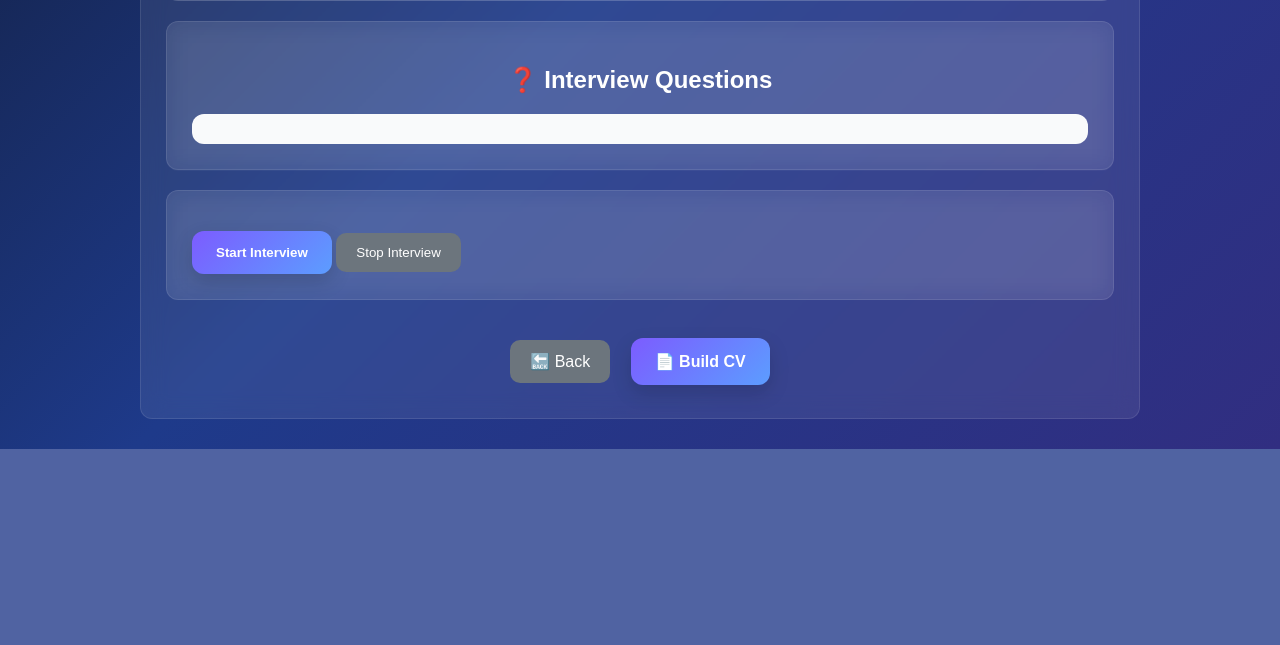
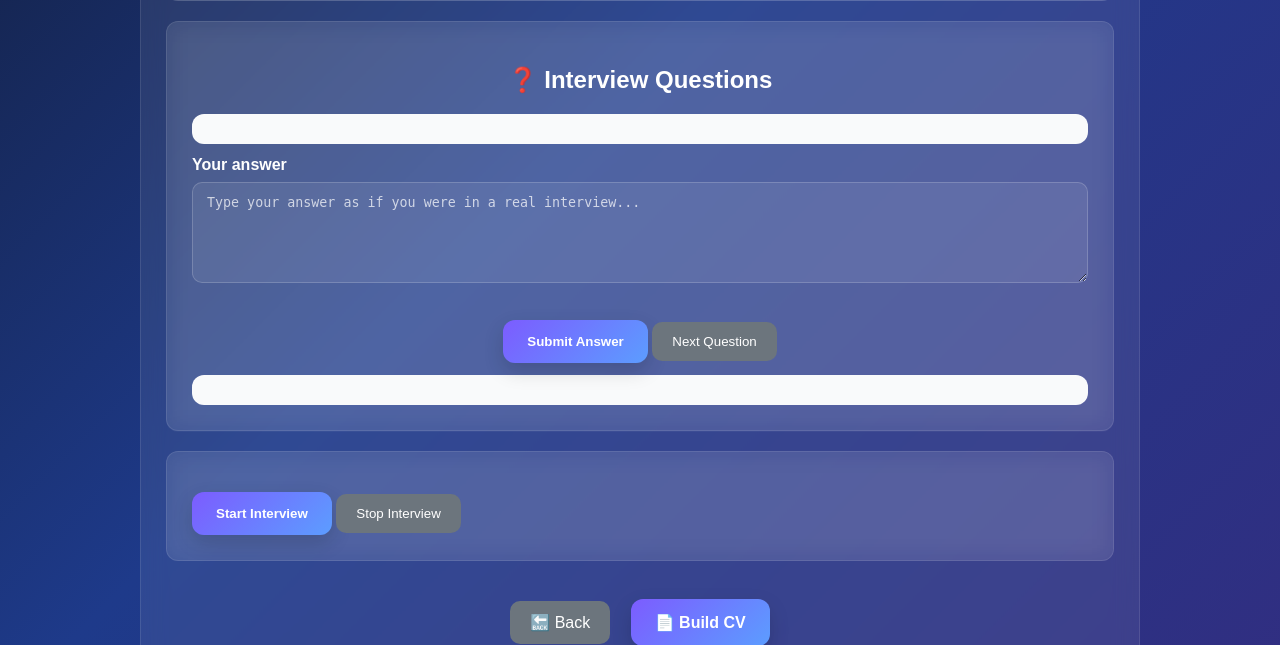
Before and after one commit to deborahf1999/career-path-simulator-ai, a Flask app: template templates/interview_practice.html in a window 1280 px wide. Shown: the part 566-1211 px from the top of the page. Before the commit the page ends 1015 px from the top, so only its background shows below. Run offline with Flask 3, Linux system fonts and the light colour scheme; the template is opened without the code that fills it, so the values that code supplies are empty.

Commit message:
Fix interview question display and resume form data

```diff
--- a/templates/interview_practice.html
+++ b/templates/interview_practice.html
@@ -25,6 +25,13 @@
         <div class="result-card">
             <h2>❓ Interview Questions</h2>
             <div id="questionBox" class="chat-box"></div>
+            <label for="answerBox" style="display:block; margin-top: 12px; font-weight: 600;">Your answer</label>
+            <textarea id="answerBox" rows="5" placeholder="Type your answer as if you were in a real interview..." style="width: 100%; box-sizing: border-box; margin-top: 8px;"></textarea>
+            <div class="cv-actions" style="margin-top: 10px;">
+                <button id="submitBtn" class="primary-btn" type="button">Submit Answer</button>
+                <button id="nextBtn" class="secondary-btn" type="button">Next Question</button>
+            </div>
+            <div id="feedbackBox" class="chat-box" style="margin-top: 12px;"></div>
         </div>
 
         <div class="result-card">
@@ -42,10 +49,13 @@
 <script>
 const rawQuestions = {{ questions|tojson }};
 const questionBox = document.getElementById('questionBox');
+const answerBox = document.getElementById('answerBox');
+const feedbackBox = document.getElementById('feedbackBox');
 const startBtn = document.getElementById('startBtn');
 const stopBtn = document.getElementById('stopBtn');
+const submitBtn = document.getElementById('submitBtn');
+const nextBtn = document.getElementById('nextBtn');
 let index = 0;
-let timer = null;
 let running = false;
 
 function normalizeQuestions(value) {
@@ -63,6 +73,8 @@ const questions = normalizeQuestions(rawQuestions);
 
 function renderQuestion() {
   questionBox.innerHTML = '';
+  feedbackBox.innerHTML = '';
+  answerBox.value = '';
   if (!questions.length) {
     questionBox.innerHTML = '<p>No interview questions are available right now.</p>';
     return;
@@ -73,13 +85,35 @@ function renderQuestion() {
   questionBox.appendChild(item);
 }
 
-function nextQuestion() {
+function giveFeedback(answer) {
+  const text = (answer || '').trim().toLowerCase();
+  let score = 4;
+  if (text.length >= 80) score += 2;
+  if (text.length >= 160) score += 1;
+  if (/\b(problem|project|result|improved|team|because|example|learned|impact)\b/.test(text)) score += 1;
+  if (/\b(i|we)\b/.test(text)) score += 1;
+  if (score > 10) score = 10;
+
+  let feedback = '';
+  if (score < 5) {
+    feedback = 'You are on the right track. Add a specific example, mention the result, and explain what you learned.';
+  } else if (score < 8) {
+    feedback = 'Good answer. It would sound stronger with a clearer example, a measurable result, and a short closing statement.';
+  } else {
+    feedback = 'Strong interview response. You explained your point well and showed real depth. Keep using STAR-style answers (Situation, Task, Action, Result).';
+  }
+
+  feedbackBox.innerHTML = '<div class="chat-block ai-msg"><p><strong>Coach feedback:</strong> ' + feedback + '</p>' +
+    '<p><strong>Answer quality:</strong> ' + score + '/10</p></div>';
+}
+
+function goToNextQuestion() {
   if (!running) return;
   if (index >= questions.length - 1) {
     running = false;
-    questionBox.innerHTML += '<p class="chat-block ai-msg"><strong>Interview complete.</strong> Great job — you finished the practice round.</p>';
+    feedbackBox.innerHTML = '<p class="chat-block ai-msg"><strong>Interview complete.</strong> Great job — you finished the practice round.</p>';
     fetch('/api/interview_complete', {method: 'POST'}).then(r => r.json()).then(data => {
-      questionBox.innerHTML += '<p class="chat-block ai-msg">Momentum +40. Current momentum: ' + data.momentum + '</p>';
+      feedbackBox.innerHTML += '<p class="chat-block ai-msg">Momentum +40. Current momentum: ' + data.momentum + '</p>';
     });
     return;
   }
@@ -92,8 +126,6 @@ function startInterview() {
   running = true;
   index = 0;
   renderQuestion();
-  if (timer) clearInterval(timer);
-  timer = setInterval(nextQuestion, 15000);
 }
 
 startBtn.addEventListener('click', startInterview);
@@ -102,10 +134,30 @@ if (questions.length) {
   startInterview();
 }
 
+submitBtn.addEventListener('click', function () {
+  if (!running) {
+    feedbackBox.innerHTML = '<p class="chat-block ai-msg">Press Start Interview first.</p>';
+    return;
+  }
+  const answer = answerBox.value;
+  if (!answer.trim()) {
+    feedbackBox.innerHTML = '<p class="chat-block ai-msg">Please type an answer before submitting.</p>';
+    return;
+  }
+  giveFeedback(answer);
+});
+
+nextBtn.addEventListener('click', function () {
+  if (!running) {
+    feedbackBox.innerHTML = '<p class="chat-block ai-msg">Press Start Interview first.</p>';
+    return;
+  }
+  goToNextQuestion();
+});
+
 stopBtn.addEventListener('click', function () {
   running = false;
-  if (timer) clearInterval(timer);
-  questionBox.innerHTML += '<p class="chat-block ai-msg">Interview paused. You can restart anytime.</p>';
+  feedbackBox.innerHTML = '<p class="chat-block ai-msg">Interview paused. You can restart anytime.</p>';
 });
 </script>
 </body>
```
Also changed, not shown: interview_coach.py (+14 -2 lines), test_cv_generator.py (+39 -0 lines).
